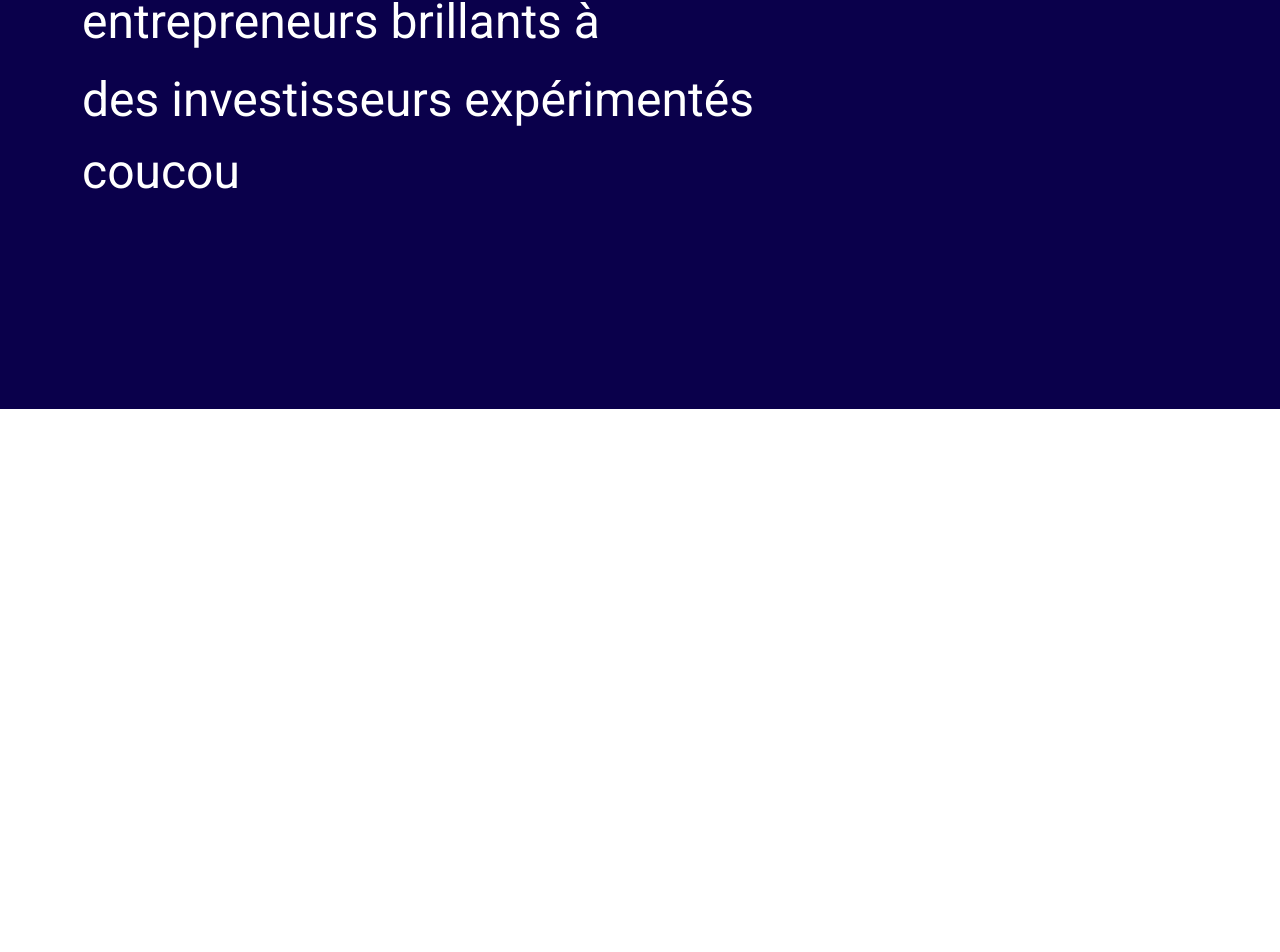
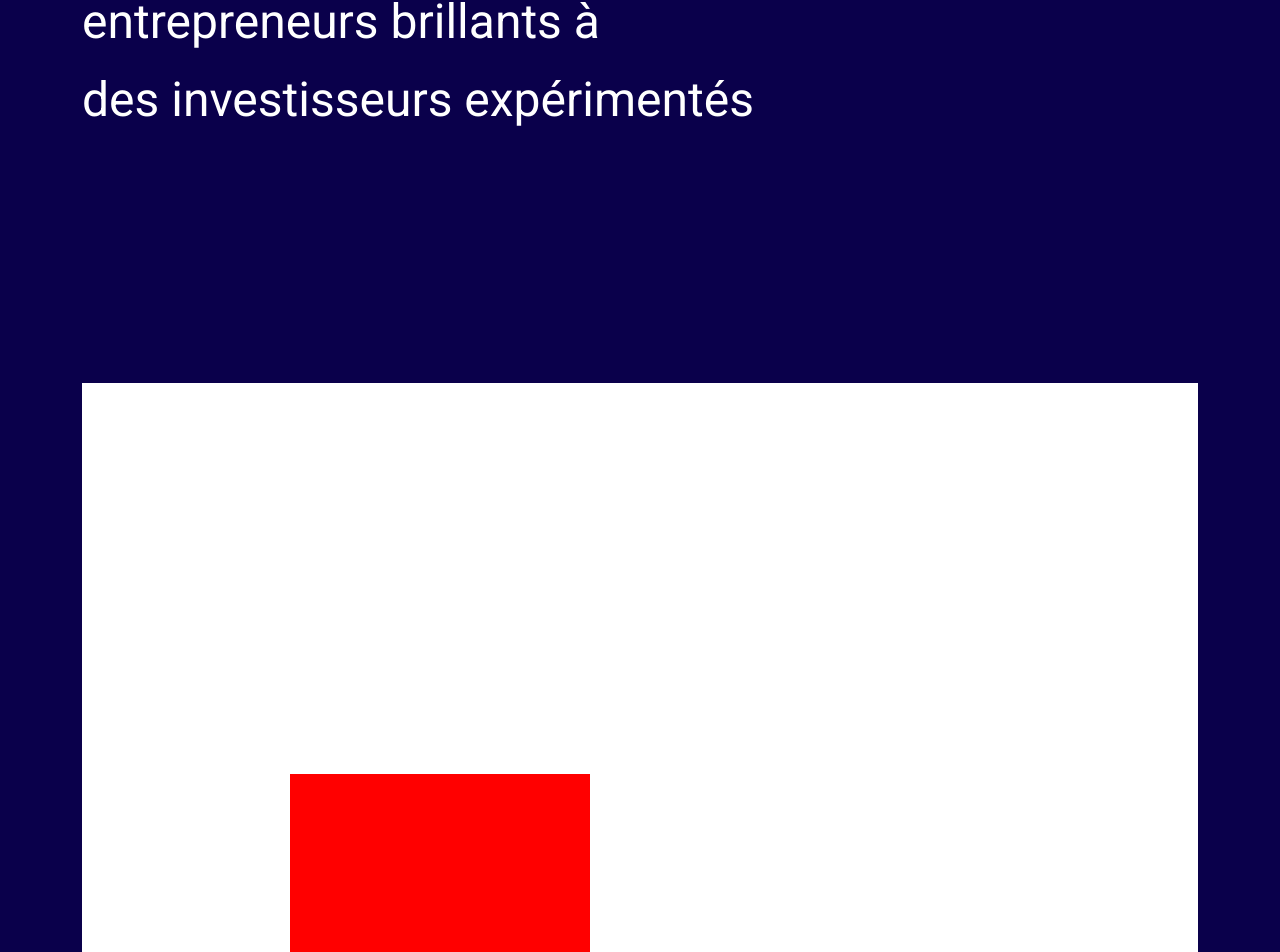
Before and after one commit to louloucast34300/barba-react, a React (Create React App) app: page / in a window 1280 px wide. Shown: the part 391-1343 px from the top of the page. Before the commit the page ends 800 px from the top, so only its background shows below. Built offline with nearby package versions, Linux system fonts and the light colour scheme.

Commit message:
feat(accueil) test-scrollTrigger

```diff
--- a/src/css/base.css
+++ b/src/css/base.css
@@ -63,7 +63,3 @@ body{
     text-align:left;
     font-weight:bold;
   }
-  .Headd {
-    opacity: 0;
-    height:100vh;
-  }
--- a/src/page/Accueil.jsx
+++ b/src/page/Accueil.jsx
@@ -4,13 +4,20 @@ import { motion } from "framer-motion";
 import "../css/base.css";
 import Title from "../component/title/Title";
 import { Donnuts } from "../component/donnuts/Donnuts";
+import { ScrollTrigger } from "gsap/ScrollTrigger";
+  gsap.registerPlugin(ScrollTrigger);
 
 export const Accueil = ({ transitionColor, currentColorPage }) => {
+
+
+ //Animation d'entrée
   let screen = useRef(null);
   let body = useRef(null);
+  useEffect(() => {
 
-  useEffect(() => {
+    console.log( gsap.registerPlugin(ScrollTrigger));
     const tl = gsap.timeline();
+
     const colorPage = screen.style.backgroundColor;
     tl.to(screen, {
       duration: 1,
@@ -18,43 +25,68 @@ export const Accueil = ({ transitionColor, currentColorPage }) => {
       width: "250vw",
       height: "250vh",
       borderRadius: "100%",
-      ease: "Power4.easeOut",
+      ease: "easeInOut",
     });
     return () => {
-      tl.to(screen,{
+      tl.to(
+        screen,
+        {
           display: "none",
           duration: 0.1,
-        },"-=.7");
-      tl.to(body,{
+        },
+        "-=.7"
+      );
+      tl.to(
+        body,
+        {
           opacity: 1,
           duration: 0.1,
           backgroundColor: colorPage,
-        },"-=.7");
+        },
+        "-=.7"
+      );
+
     };
-  });
+  },[]);
+
+  //Scroll Trigger
+
+  let textAnim = useRef(null);
+  let cubeAnim = useRef(null);
+  useEffect(()=>{
+    gsap.to(textAnim, {rotation:180, duration :3,delay:4, scrollTrigger:{
+      trigger: textAnim,
+
+    }})
+    gsap.fromTo(cubeAnim, {x:-200, rotation:0}, {x: 200, rotation: 360, duration:2, ease: "Power4.easeOut", scrollTrigger:{
+      trigger: cubeAnim,
+      toggleActions : 'restart none reverse none'
+    }})
+  },[])
 
   return (
     <>
       <div className="load-container">
-        <div
-          className="load-screen"
-          ref={(el) => (screen = el)}
-          style={{ backgroundColor: transitionColor }}
-        ></div>
+        <div className="load-screen" ref={(el) => (screen = el)} style={{ backgroundColor: transitionColor }}></div>
       </div>
       <div className="Home" style={{ backgroundColor: currentColorPage }}>
         <div ref={(el) => (body = el)} className="Headd">
           <div className="container">
             <Title
-            title={`Nous connectons des entrepreneurs brillants à des investisseurs expérimentés`}
-            speed={10}
-            count={3}/>
-            <Donnuts style='vert'/>
-            <h1>coucou</h1>
+              title={`Nous connectons des entrepreneurs brillants à des investisseurs expérimentés`}
+              speed={10}
+              count={3}
+            />
+            <Donnuts style="vert" />
+            <div style={{height:'30vh'}}></div>
+            <div style={{height:'100vh', display:'flex', flexDirection:'column', alignItems:'center', justifyContent:'space-around', backgroundColor:'white'}}>
+              <h1 className='trigger-text' ref={(el)=>(textAnim = el)} style={{color:'white'}}>Test</h1>
+              <div ref={(el) => (cubeAnim = el)} style={{backgroundColor:'red', height:'300px',width:"300px"}}></div>
+            </div>
+            <div style={{height:'300vh'}}></div>
           </div>
         </div>
       </div>
-
     </>
   );
 };
```
Also changed, not shown: 1 other file (tests, documents, lock files or other folders).
